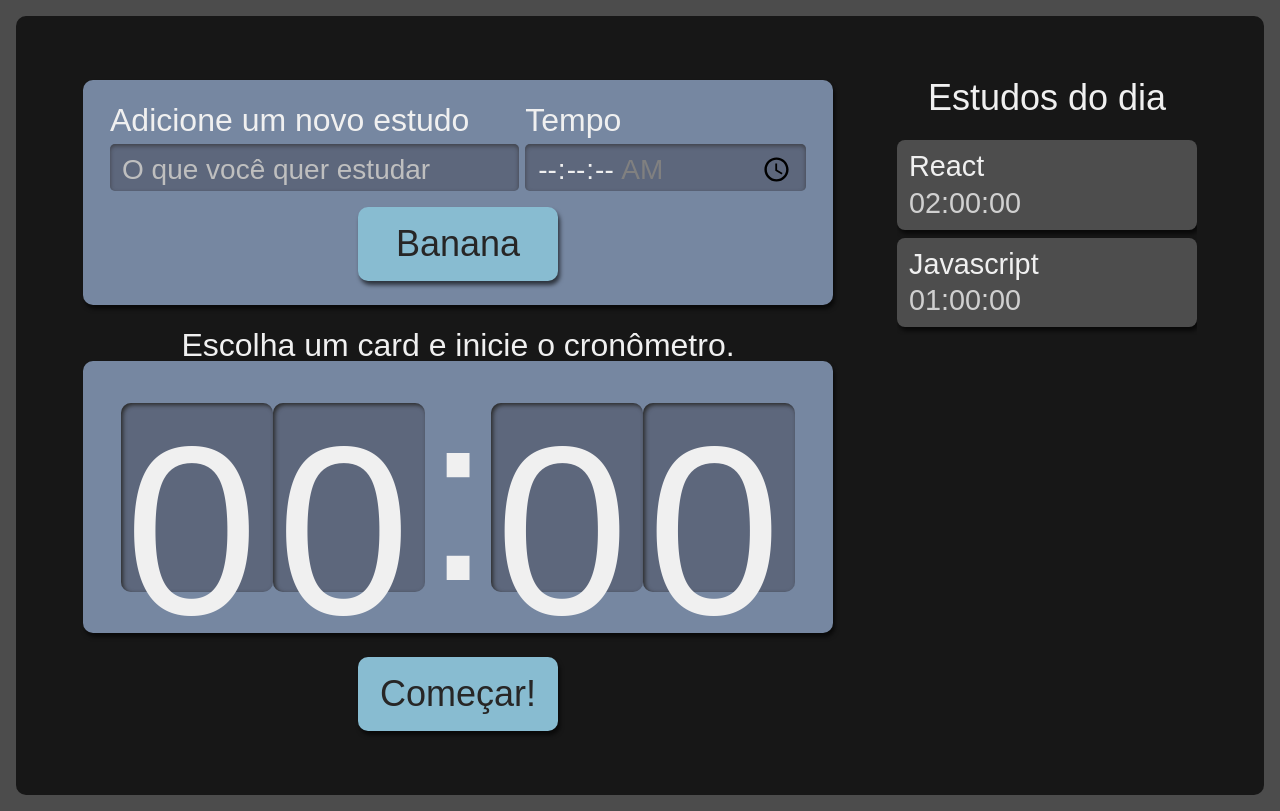
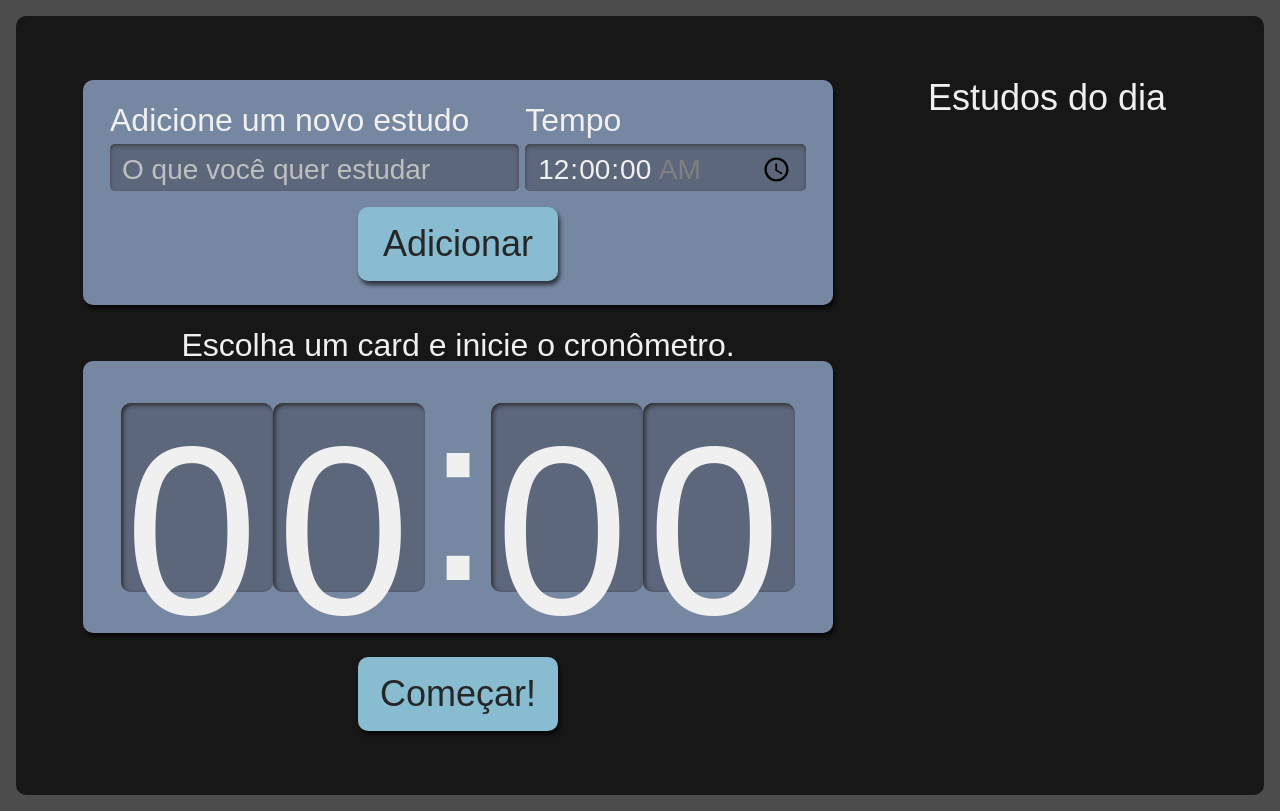
Before and after one commit to RichardKT88/alura-studies, a React (Create React App) app: page / in a window 1280 px wide. Built offline with nearby package versions, Linux system fonts and the light colour scheme.

Commit message:
[Progress] Atualizando Tarefa

```diff
--- a/src/components/Button/index.tsx
+++ b/src/components/Button/index.tsx
@@ -1,14 +1,20 @@
 import React from "react";
-import style from './Button.module.scss';
+import style from "./Button.module.scss";
 
-class Button extends React.Component<any> {
-    render() {
-        return (
-            <button className={style.button}>
-                {this.props.children}
-            </button>
-        )
-    }
+class Button extends React.Component<
+  any,
+  {
+    type: "button" | "submit" | "reset" | undefined;
+  }
+> {
+  render() {
+    const { type = "button" } = this.props;
+    return (
+      <button type={type} className={style.button}>
+        {this.props.children}
+      </button>
+    );
+  }
 }
 
 export default Button;
--- a/src/components/Form/index.tsx
+++ b/src/components/Form/index.tsx
@@ -1,43 +1,62 @@
-import React from 'react';
-import Button from '../Button';
-import style from './Form.module.scss';
+import React from "react";
+import { ITask } from "../../types/task";
+import Button from "../Button";
+import style from "./Form.module.scss";
 
-class Form extends React.Component {
+class Form extends React.Component<{
+  setTasks: React.Dispatch<React.SetStateAction<ITask[]>>;
+}> {
+  state = {
+    task: "",
+    time: "00:00:00",
+  };
+
+  addTask(event: React.FormEvent<HTMLFormElement>) {
+    event.preventDefault();
+    this.props.setTasks((oldTasks) => [...oldTasks, { ...this.state }]);
+    this.setState({
+      task: "",
+      time: "00:00",
+    });
+  }
+
   render() {
     return (
-            <form className={style.newTask}>
+      <form className={style.newTask} onSubmit={this.addTask.bind(this)}>
         <div className={style.inputContainer}>
-                    <label htmlFor='task'>
-                        Adicione um novo estudo
-                    </label>
+          <label htmlFor="task">Adicione um novo estudo</label>
           <input
             type="text"
             name="task"
             id="task"
+            value={this.state.task}
+            onChange={(event) =>
+              this.setState({ ...this.state, task: event.target.value })
+            }
             placeholder="O que você quer estudar"
             required
           />
         </div>
         <div className={style.inputContainer}>
-                    <label htmlFor="time">
-                        Tempo
-                    </label>
+          <label htmlFor="time">Tempo</label>
           <input
             type="time"
             step="1"
             name="time"
+            value={this.state.time}
+            onChange={(event) =>
+              this.setState({ ...this.state, time: event.target.value })
+            }
             id="time"
             min="00:00:00"
             max="01:30:00"
             required
           />
         </div>
-                <Button>
-                    Banana
-                </Button>
+        <Button type="submit">Adicionar</Button>
       </form>
-        )
+    );
   }
 }
 
-export default Form
+export default Form;
--- a/src/components/List/index.tsx
+++ b/src/components/List/index.tsx
@@ -1,23 +1,13 @@
-import React from "react";
+import { ITask } from "../../types/task";
 import Item from "./Item";
 import style from "./List.module.scss";
 
-function List() {
-  const tarefas = [
-    {
-      task: "React",
-      time: "02:00:00",
-    },
-    {
-      task: "Javascript",
-      time: "01:00:00",
-    },
-  ];
+function List({ tasks }: { tasks: ITask[] }) {
   return (
     <aside className={style.taskList}>
       <h2>Estudos do dia</h2>
       <ul>
-        {tarefas.map((item, index) => (
+        {tasks.map((item, index) => (
           <Item key={index} {...item} />
         ))}
       </ul>
--- a/src/pages/App.tsx
+++ b/src/pages/App.tsx
@@ -1,14 +1,16 @@
-import React from "react";
+import React, { useState } from "react";
 import Form from "../components/Form";
 import List from "../components/List";
 import StopWatch from "../components/Stopwatch";
+import { ITask } from "../types/task";
 import style from "./App.module.scss";
 
 function App() {
+  const [tasks, setTasks] = useState<ITask[]>([]);
   return (
     <div className={style.AppStyle}>
-      <Form />
-      <List />
+      <Form setTasks={setTasks} />
+      <List tasks={tasks} />
       <StopWatch />
     </div>
   );
--- /dev/null
+++ b/src/types/task.ts
@@ -0,0 +1,4 @@
+export interface ITask {
+    task: string;
+    time: string;
+}
```
Lines whose indentation alone changed are shown as unchanged.
